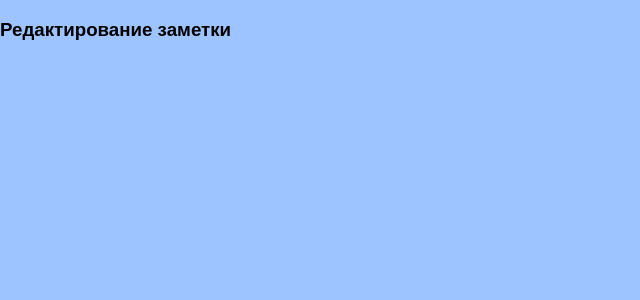
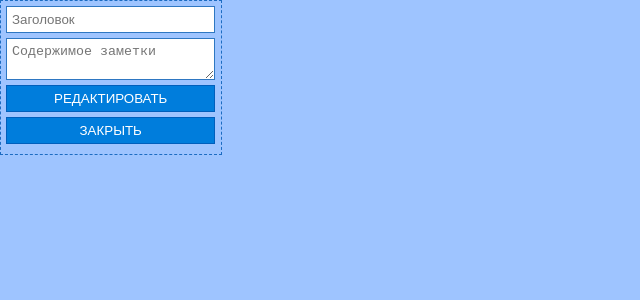
Before and after one commit to IlyasAlmakaev/Notes, a React (Create React App) app: page /editNote in a window 1280 px wide. Shown: the top 300 px of the page, without its empty margins (0-640 px from the left). Built offline with nearby package versions, Linux system fonts and the light colour scheme.

Commit message:
add components for editNote

```diff
--- a/src/containers/EditNote.js
+++ b/src/containers/EditNote.js
@@ -3,10 +3,45 @@ import {request} from './ModuleHttp';
 
 export default class EditNote extends Component {
 
+  onBtnClickHandler(e) {
+		e.preventDefault();
+
+	}
+
+	onBtnGoClickHandler(e) {
+		e.preventDefault();
+
+	}
+
   render() {
 
     return (
-        <h3>Редактирование заметки</h3>
+      <form className='add cf'>
+      <input
+        type='text'
+        className='email'
+        placeholder='Заголовок'
+        ref='email'
+       // value={this.state.value}
+      />
+      <textarea
+						className='email'
+						placeholder='Содержимое заметки'
+						ref='text'
+			></textarea>
+      <button
+              className='add__btn'
+              onClick={this.onBtnClickHandler}
+              ref='alert_button'>
+              Редактировать
+      </button>
+      <button
+              className='add__btn'
+              onClick={this.onBtnGoClickHandler}
+              ref='alert_button'>
+              Закрыть
+      </button>
+    </form>
     );
   }
 }
--- a/src/reducers/task.js
+++ b/src/reducers/task.js
@@ -1,7 +1,7 @@
 import { GET_USER_ID, GET_ERROR } from "../constants/Task";
 
 const initialState = {
-    id: null,
+    id: '',
     error: ''
 }
 
```
